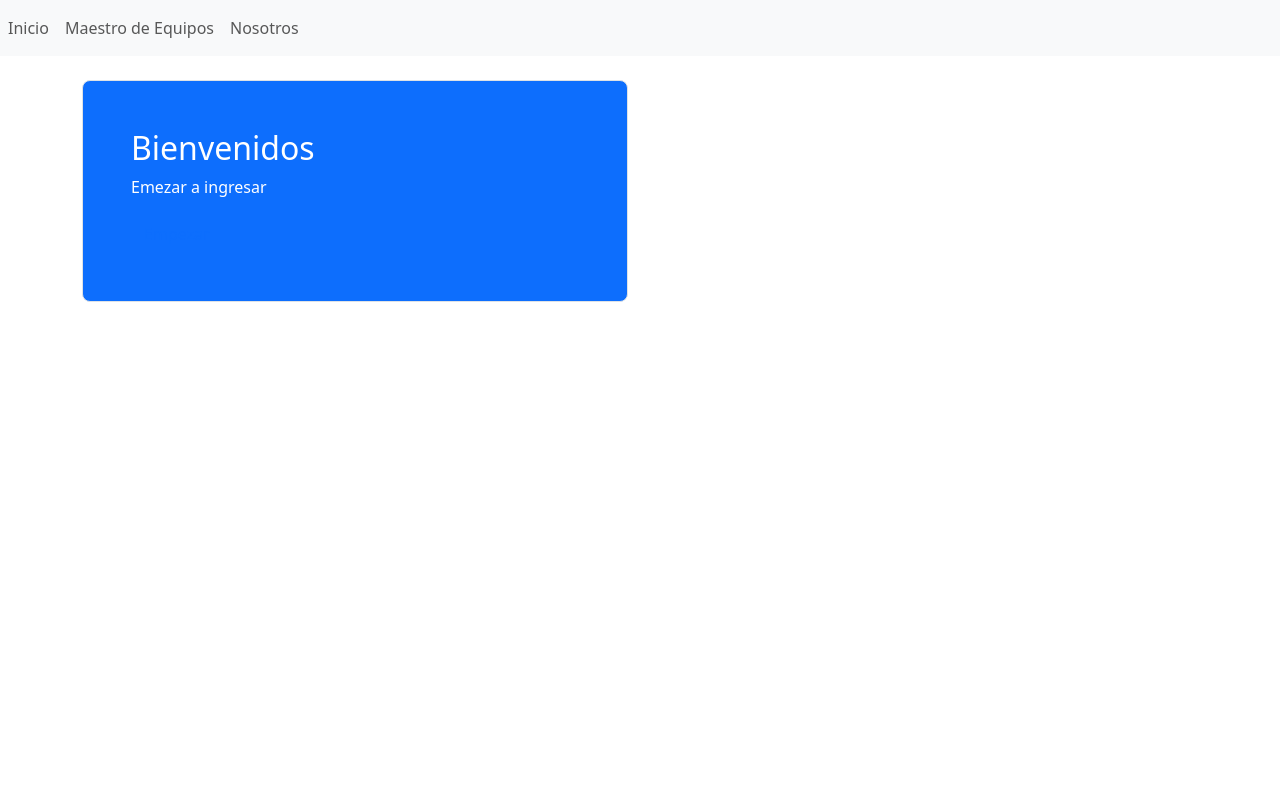
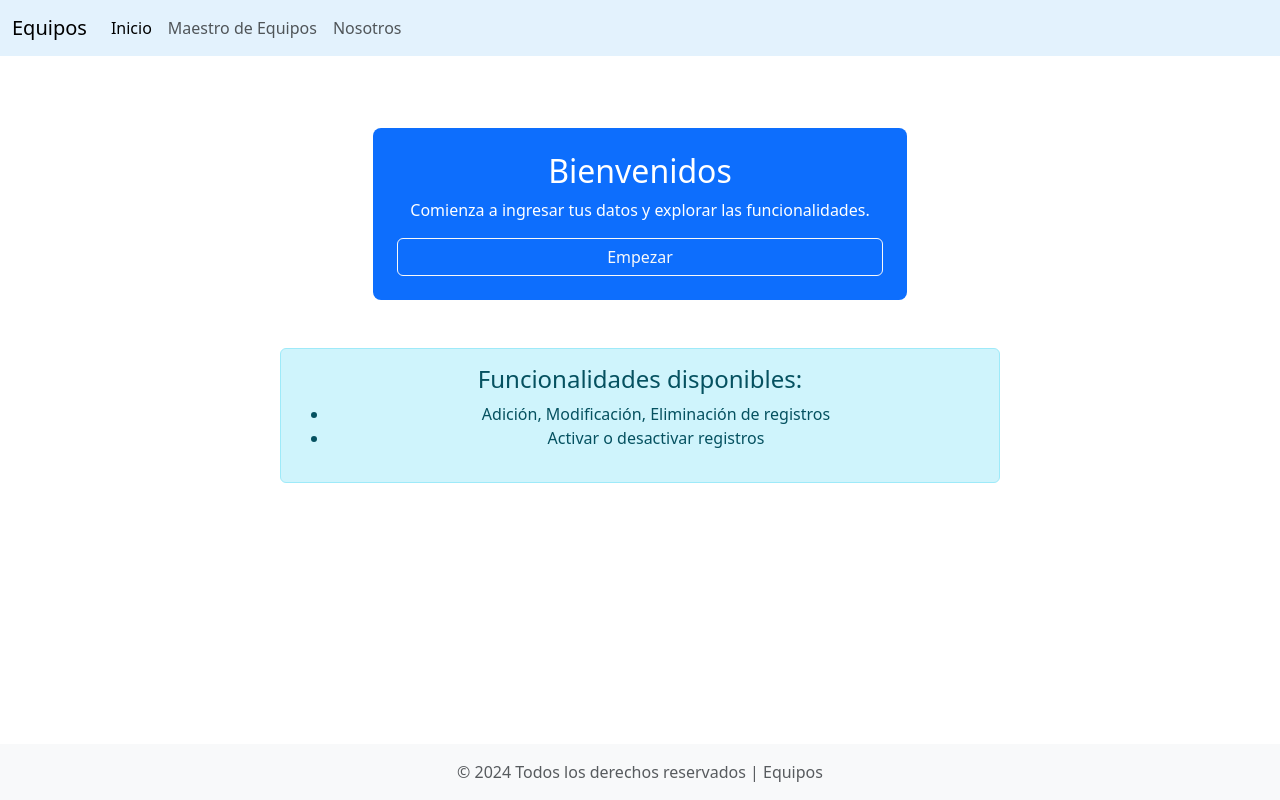
Before and after one commit to JCuenca17/lab_ne, a Django app: page / in a window 1280 px wide. Run offline with Django 3.2, Linux system fonts and the light colour scheme.

Commit message:
mejorando incio

```diff
--- a/maestro/templates/base.html
+++ b/maestro/templates/base.html
@@ -18,16 +18,28 @@
     {% comment %} {% progressive_web_app_meta %} {% endcomment %}
   </head>
 
-  <body>
-    <nav class="navbar navbar-expand navbar-light bg-light">
-      <div class="nav navbar-nav">
-        <a class="nav-item nav-link" href="{% url 'inicio' %}">Inicio</a>
-        <a class="nav-item nav-link" href="{% url 'maestro' %}">Maestro de Equipos</a>
-        <a class="nav-item nav-link" href="{% url 'nosotros' %}">Nosotros</a>
+  <body class="d-flex flex-column min-vh-100">
+    <nav class="navbar navbar-expand-lg navbar-light" style="background-color: #e3f2fd;">
+      <div class="container-fluid">
+        <a class="navbar-brand" href="#">Equipos</a>
+        <button class="navbar-toggler" type="button" data-bs-toggle="collapse" data-bs-target="#navbarNav" aria-controls="navbarNav" aria-expanded="false" aria-label="Toggle navigation"><span class="navbar-toggler-icon"></span></button>
+        <div class="collapse navbar-collapse" id="navbarNav">
+          <ul class="navbar-nav">
+            <li class="nav-item">
+              <a class="nav-link active" aria-current="page" href="{% url 'inicio' %}">Inicio</a>
+            </li>
+            <li class="nav-item">
+              <a class="nav-link" href="{% url 'maestro' %}">Maestro de Equipos</a>
+            </li>
+            <li class="nav-item">
+              <a class="nav-link" href="{% url 'nosotros' %}">Nosotros</a>
+            </li>
+          </ul>
+        </div>
       </div>
     </nav>
 
-    <div class="container">
+    <div class="container flex-grow-1">
       <div class="row">
         <div class="col-12">
           <br />
@@ -37,6 +49,13 @@
         </div>
       </div>
     </div>
+
+    <footer class="footer py-3 bg-light mt-auto">
+      <div class="container text-center">
+        <span class="text-muted">© 2024 Todos los derechos reservados | Equipos</span>
+      </div>
+    </footer>
+
     <script src="https://cdn.jsdelivr.net/npm/bootstrap@5.3.2/dist/js/bootstrap.min.js" integrity="sha384-BBtl+eGJRgqQAUMxJ7pMwbEyER4l1g+O15P+16Ep7Q9Q+zqX6gSbd85u4mG4QzX+" crossorigin="anonymous"></script>
   </body>
 </html>
--- a/maestro/templates/pages/inicio.html
+++ b/maestro/templates/pages/inicio.html
@@ -5,12 +5,28 @@
 {% endblock %}
 
 {% block content %}
-  <div class="row align-items-md-stretch">
-    <div class="col-md-6">
-      <div class="h-100 p-5 text-white bg-primary border rounded-3">
-        <h2>Bienvenidos</h2>
-        <p>Emezar a ingresar</p>
-        <button class="btn btn-outline-primary" type="button">Empezar</button>
+  <div class="container">
+    <div class="row justify-content-center my-5">
+      <div class="col-12 col-md-6">
+        <div class="card text-center h-100 p-4 bg-primary text-white border-0 rounded-3">
+          <h2>Bienvenidos</h2>
+          <p>Comienza a ingresar tus datos y explorar las funcionalidades.</p>
+          <button class="btn btn-outline-light" type="button">Empezar</button>
+        </div>
+      </div>
+    </div>
+
+    <!-- Sección adicional si se quiere incluir información adicional -->
+    <div class="row justify-content-center mt-4">
+      <div class="col-12 col-md-8">
+        <div class="alert alert-info text-center" role="alert">
+          <h4 class="alert-heading">Funcionalidades disponibles:</h4>
+          <ul>
+            <li>Adición, Modificación, Eliminación de registros</li>
+            {% comment %} <li>Búsqueda de registros por nombre o código</li> {% endcomment %}
+            <li>Activar o desactivar registros</li>
+          </ul>
+        </div>
       </div>
     </div>
   </div>
--- /dev/null
+++ b/static/js/nav.js
@@ -0,0 +1,3 @@
+import { Collapse, initMDB } from "mdb-ui-kit";
+
+initMDB({ Collapse });
```
Also changed, not shown: 1 other file.
